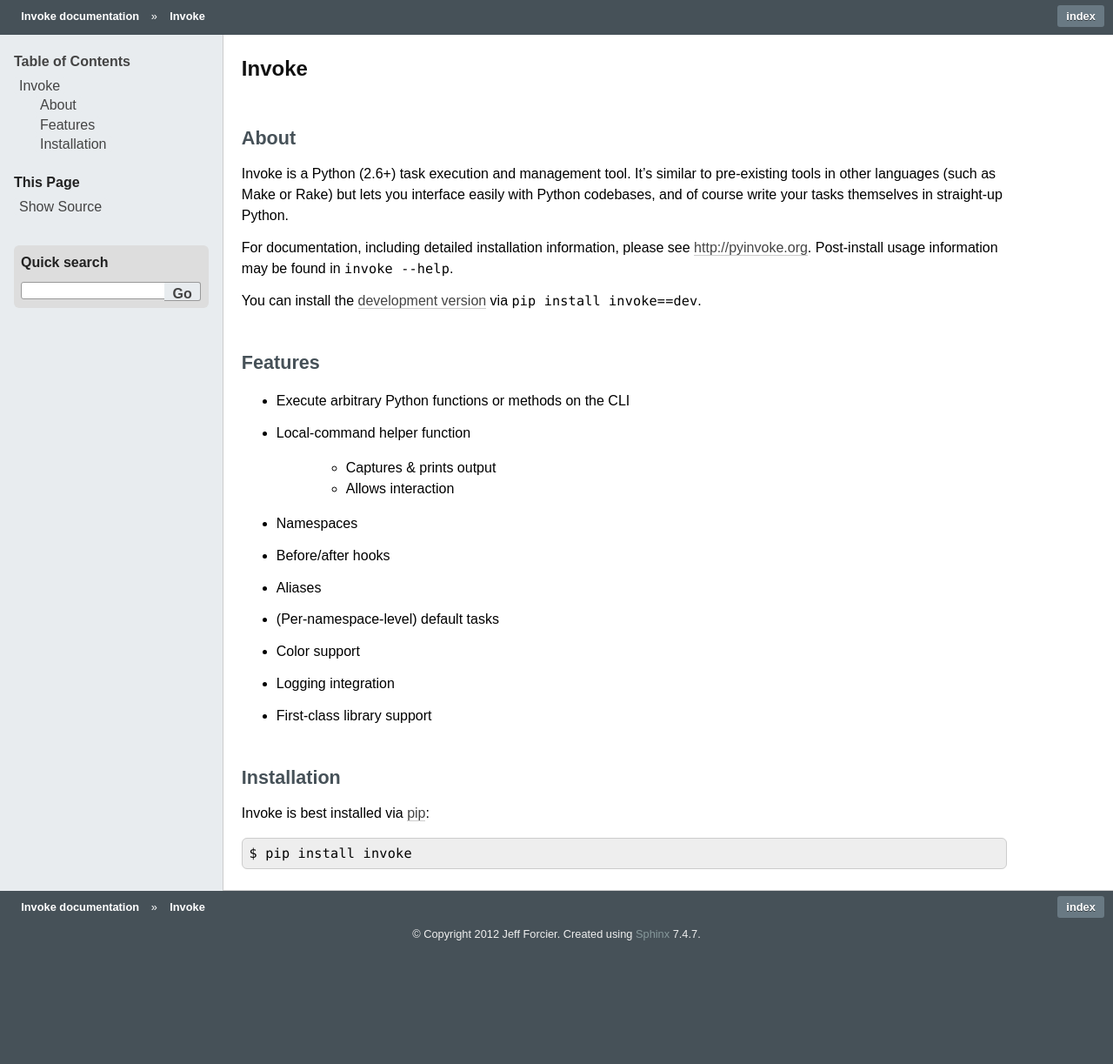
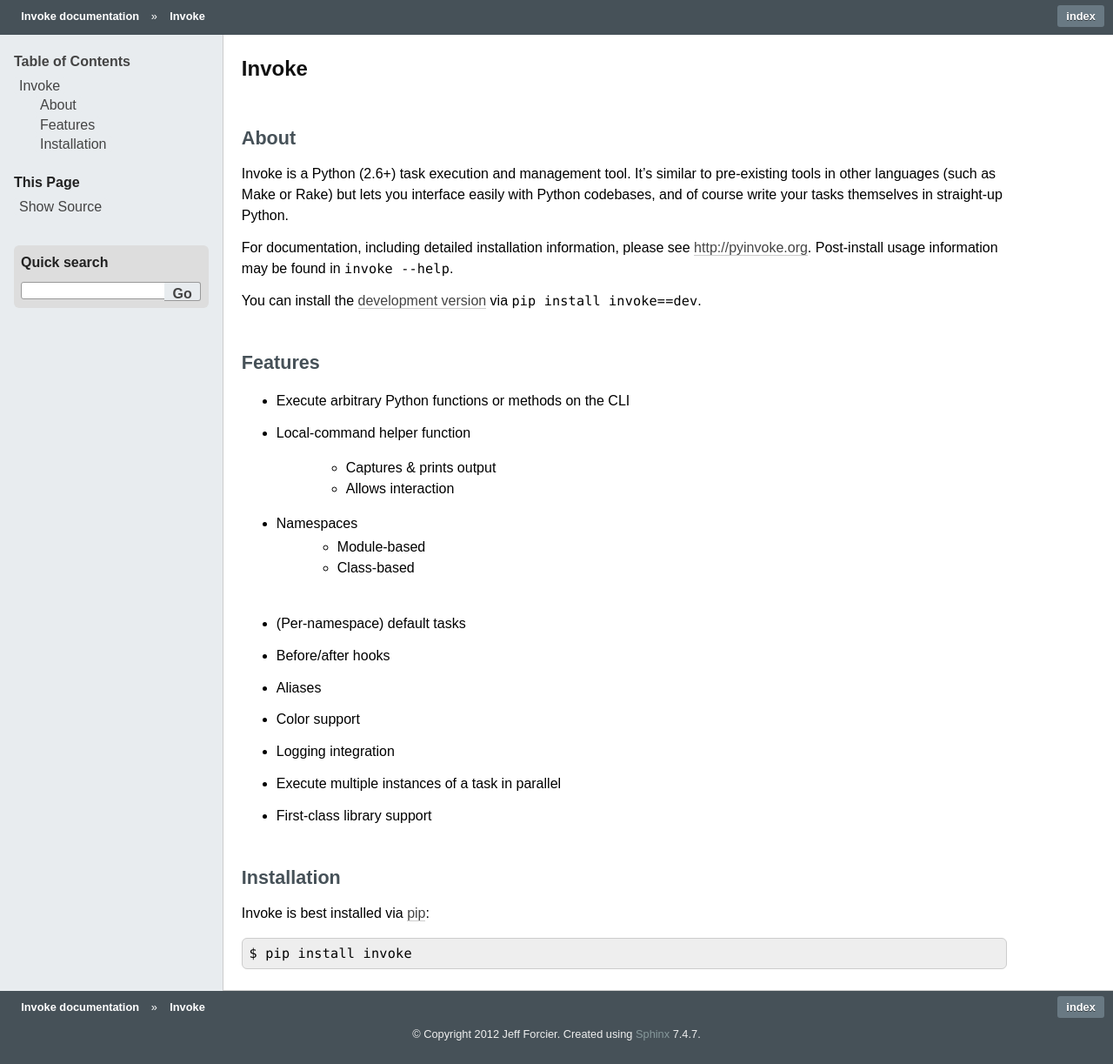
Before and after one commit to pyinvoke/invoke, a Sphinx documentation site: the page built from docs/index.rst, in a window 1280 px wide. Shown: the whole page at 87% size. Built offline with Sphinx 7.4.7, drawn with Linux system fonts in a browser that asks for light colours; before the commit the page ends 1108 px from its top, so only the background shows below that.

Commit message:
Feature description update

```diff
--- a/docs/index.rst
+++ b/docs/index.rst
@@ -18,11 +18,14 @@
     * Allows interaction
 
 * Namespaces
+    * Module-based
+    * Class-based
+* (Per-namespace) default tasks
 * Before/after hooks
 * Aliases
-* (Per-namespace-level) default tasks
 * Color support
 * Logging integration
+* Execute multiple instances of a task in parallel
 * First-class library support
 
 
```
